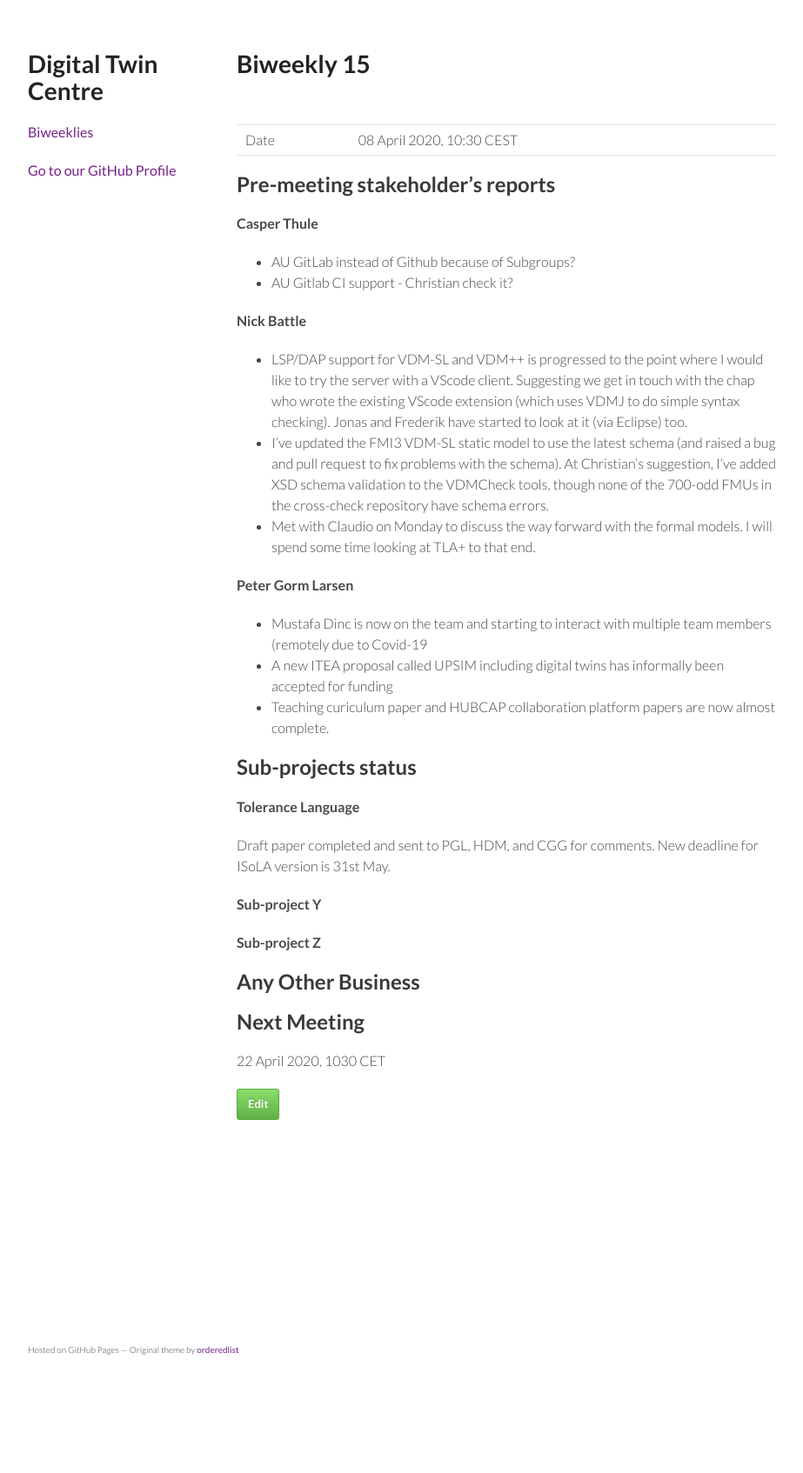
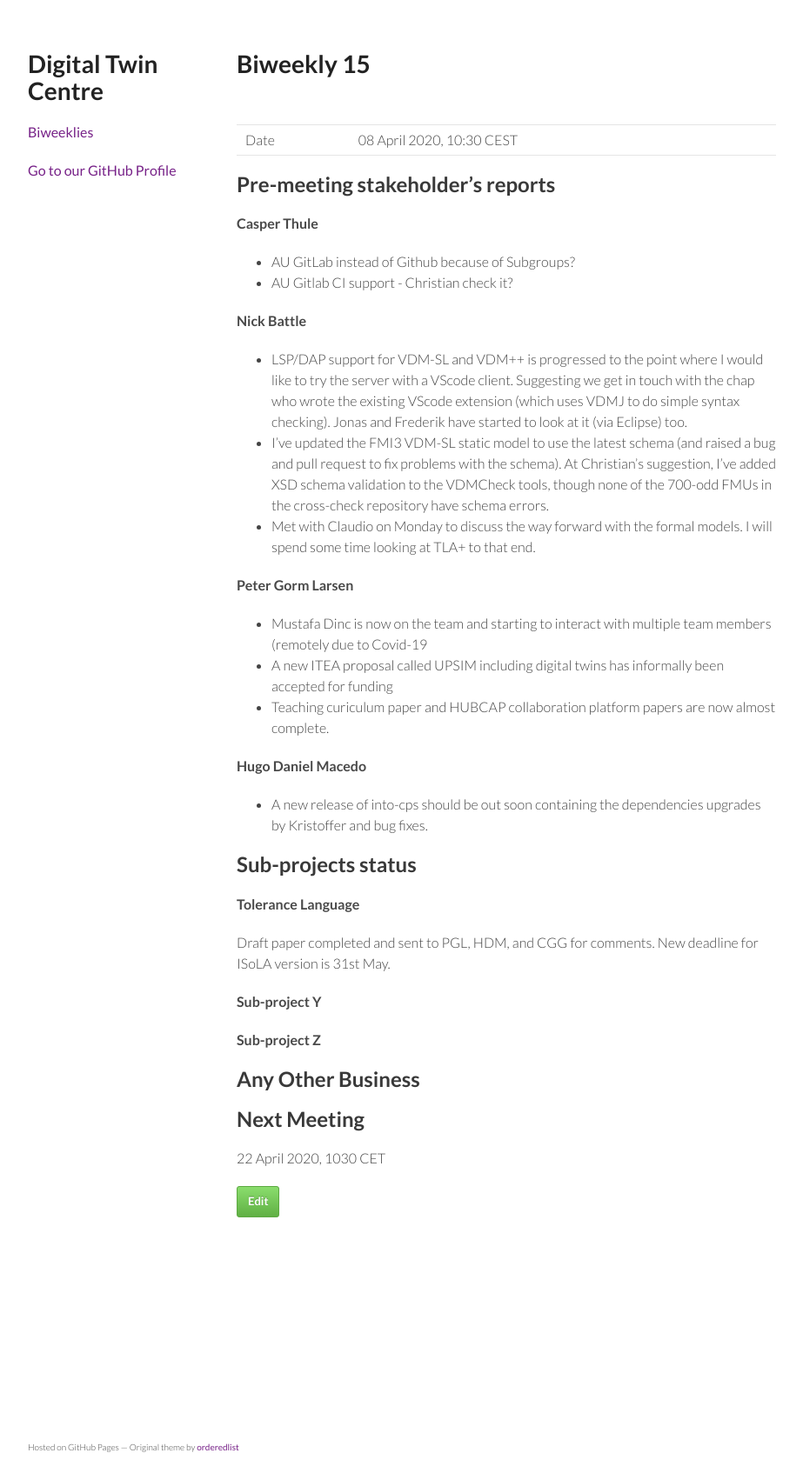
Before and after one commit to digitaltwincentre/digitaltwincentre.github.io, a Jekyll site: the page built from _biweeklies/Biweekly-15.md, in a window 1280 px wide. Shown: the whole page at 87% size, without its empty margins (178-1101 px from the left). Built offline with Jekyll 4.4.1, drawn with Linux system fonts in a browser that asks for light colours; nearby versions of some CDN libraries; before the commit the page ends 1582 px from its top, so only the background shows below that.

Commit message:
Update Biweekly-15.md

```diff
--- a/_biweeklies/Biweekly-15.md
+++ b/_biweeklies/Biweekly-15.md
@@ -34,6 +34,10 @@ date: 08 April 2020, 1030 CEST
 * A new ITEA proposal called UPSIM including digital twins has informally been accepted for funding
 * Teaching curiculum paper and HUBCAP collaboration platform papers are now almost complete.
 
+#### Hugo Daniel Macedo
+* A new release of into-cps should be out soon containing the dependencies upgrades by Kristoffer and bug fixes.
+
+
 
 ## Sub-projects status
 
```
